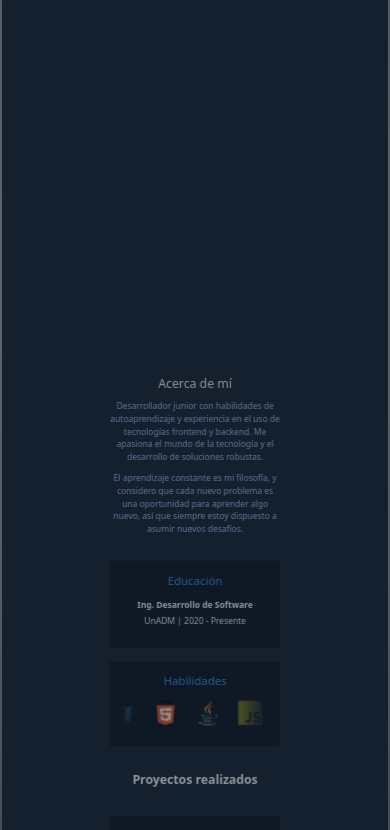
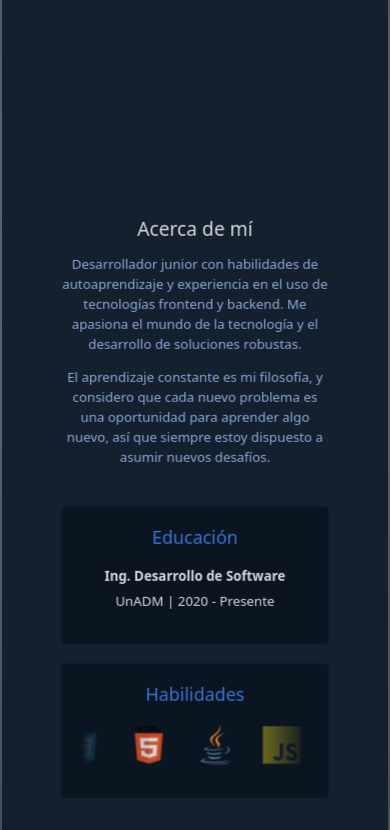
Before and after one commit to Jruizdev/portafolio, a React (Create React App) app: page / in a window 390 px wide. Shown: the part 780-1610 px from the top of the page. Built offline with nearby package versions, Linux system fonts and the light colour scheme; no server answers; the HTML template or start-up script is replaced by a standard one.

Commit message:
actualización

```diff
--- a/src/index.css
+++ b/src/index.css
@@ -241,15 +241,6 @@ input::-ms-input-placeholder {
   background-color: var(--color-componentes-dark);
 }
 
-.contenido {
-  scale: 0;
-  opacity: 0;
-  padding-top: 50px;
-  animation: deslizar-contenido linear forwards;
-  animation-timeline: view();
-  animation-range: entry -100%;
-}
-
 @media (prefers-reduced-motion: no-preference) {
 
   .tags-wrapper {
@@ -294,7 +285,7 @@ input::-ms-input-placeholder {
   }
   @keyframes deslizar-contenido {
     to {
-      scale: 1;
+      transform: scale(1);
       opacity: 1;
     }
   }
@@ -312,13 +303,15 @@ input::-ms-input-placeholder {
       display: flex;
       min-height: 90vh;
     }
-    /*.contenido {
-      scale: 0;
+    .contenido {
+      transform: scale(0);
       opacity: 0;
       padding-top: 50px;
-      animation: deslizar-contenido linear forwards;
-      animation-timeline: view();
+      animation-name: deslizar-contenido;
+      animation-fill-mode: forwards;
+      animation-duration: 1ms;
+      animation-timeline: view(block);
       animation-range: entry -100%;
-    }*/
+    }
   }
 }
```
